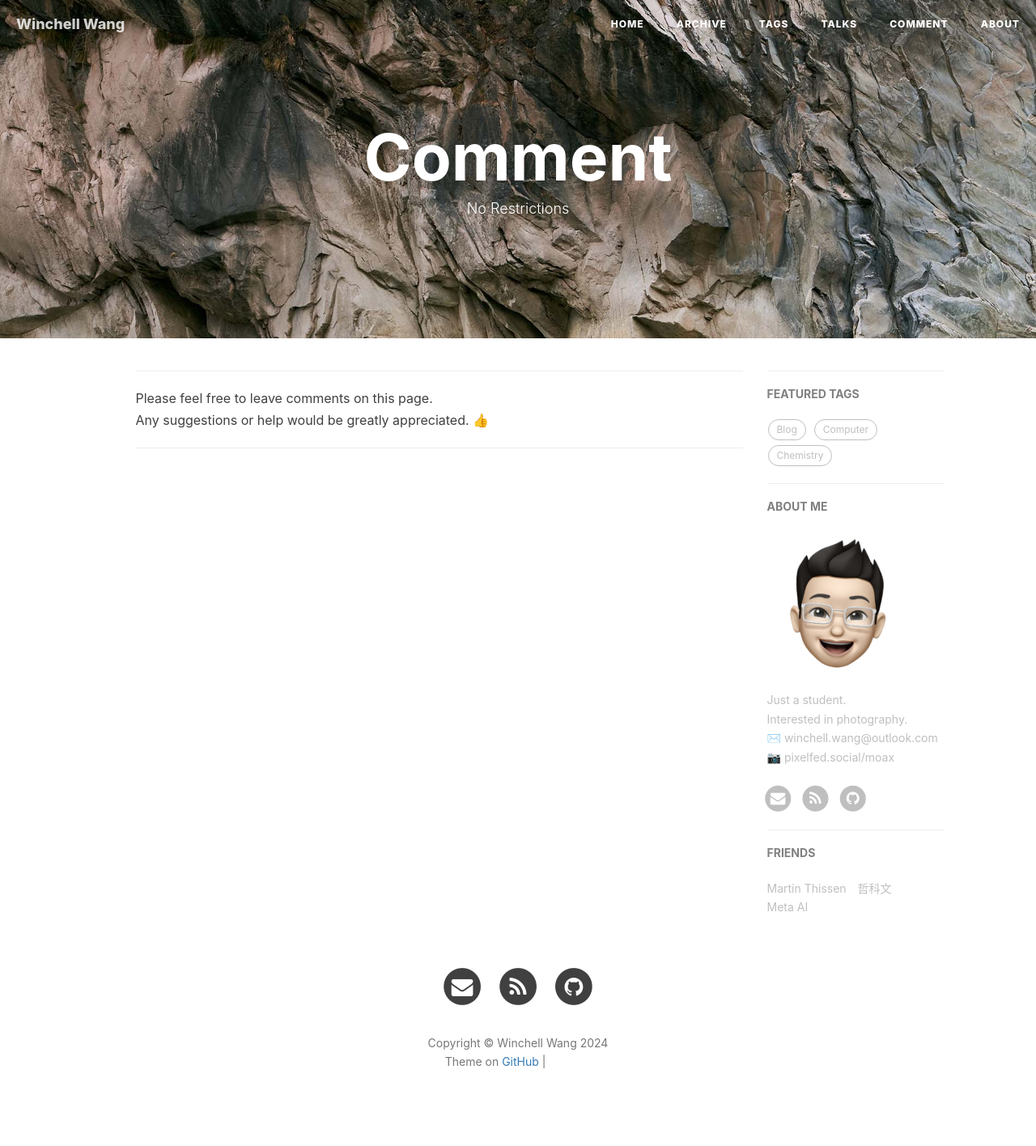
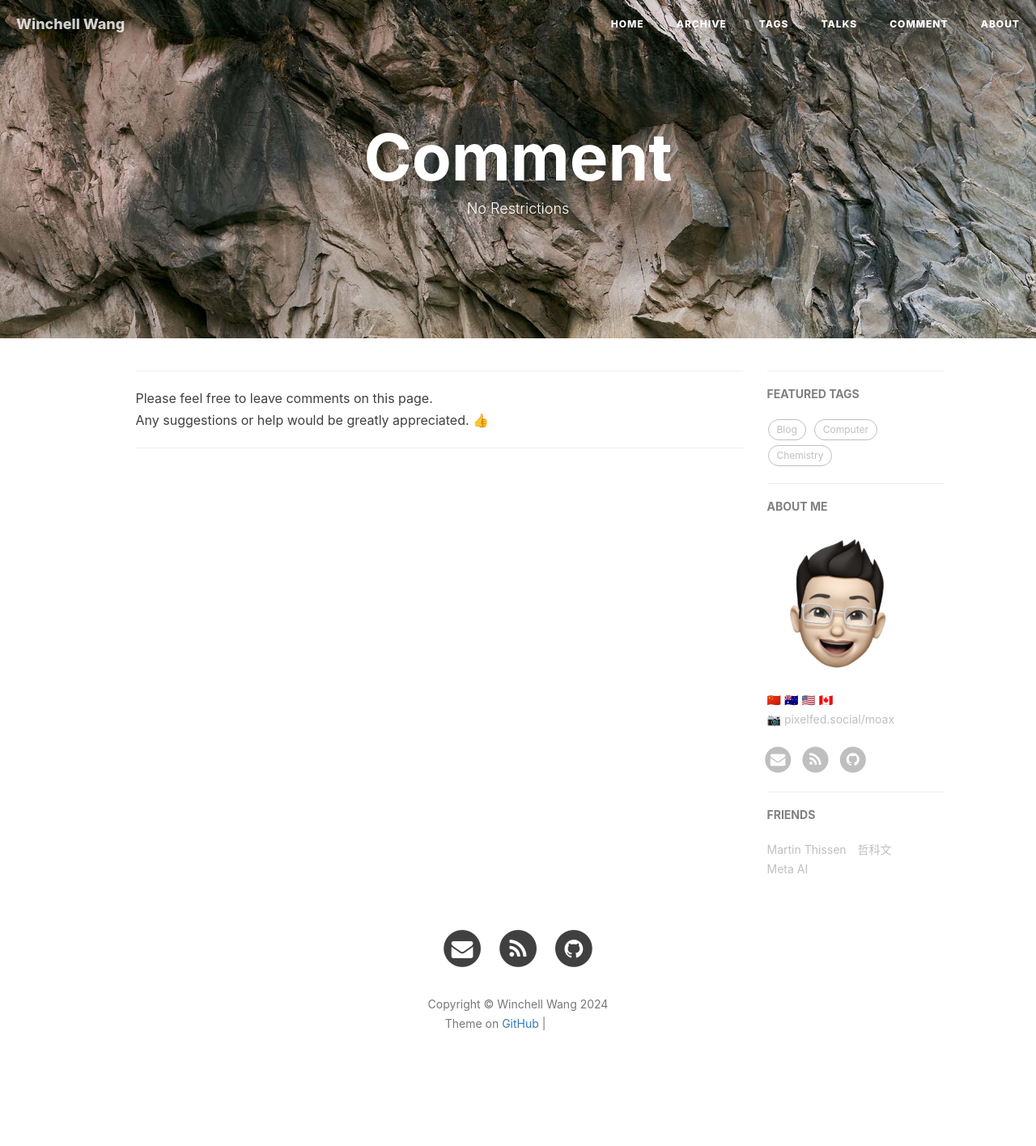
Before and after one commit to WinchellWang/winchellwang.github.io, a Jekyll site: the page built from 4comment.html, in a window 1280 px wide. Shown: the whole page at 81% size. Built offline with Jekyll 4.4.1, drawn with Linux system fonts in a browser that asks for light colours; nearby versions of some CDN libraries; comment, search, counter and statistics services are not loaded; after the commit the page ends 1369 px from its top, so only the background shows below that; grey boxes are pictures that could not be loaded.

Commit message:
Profile update

```diff
--- a/_config.yml
+++ b/_config.yml
@@ -4,14 +4,14 @@ SEOTitle: Winchell.Wang Blog
 header-img: img/home-bg.jpg
 email: winchell.wang@outlook.com
 description: "Winchell Wang Personal Blog"
-keyword: "Winchell, winchell.wang, winchellwang, Winchell.Wang Blog, winchellwang blog, chemcial engineering"
+keyword: "Winchell, winchell.wang, winchellwang, Winchell.Wang Blog, winchellwang blog, engineering"
 url: "https://winchellwang.github.io/"          # your host, for absolute URL
 baseurl: ""      # for example, '/blog' if your blog hosted on 'host/blog'
 github_repo: "https://github.com/winchellwang/winchellwang.github.io.git" # you code repository
 
 # Sidebar settings
 sidebar: true                           # whether or not using Sidebar.
-sidebar-about-description: "Just a student.<br>Interested in photography.<br>✉️ winchell.wang@outlook.com<br>📷 pixelfed.social/moax"
+sidebar-about-description: "🇨🇳 🇦🇺 🇺🇸 🇨🇦<br>📷 pixelfed.social/moax"
 sidebar-avatar: /img/avatar.png      # use absolute URL, seeing it's used in both `/` and `/about/`
 
 # SNS settings
```
